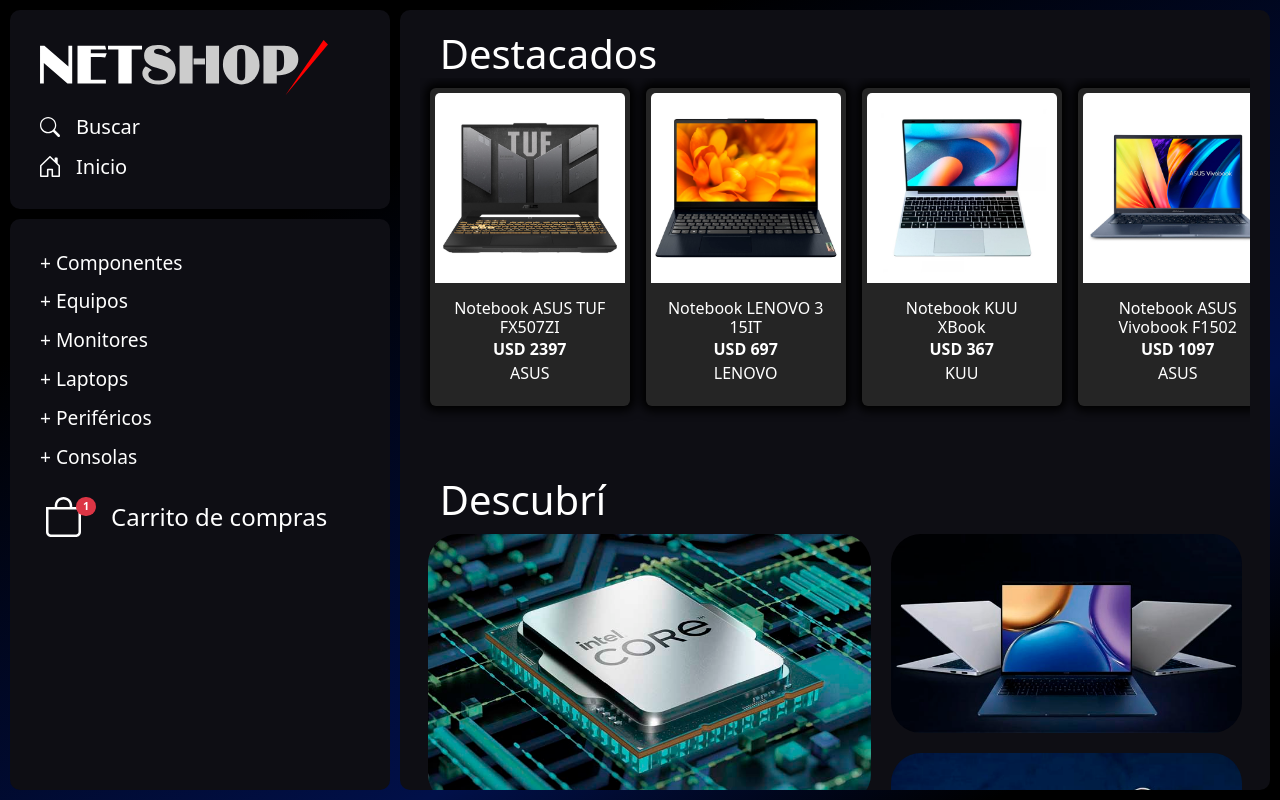
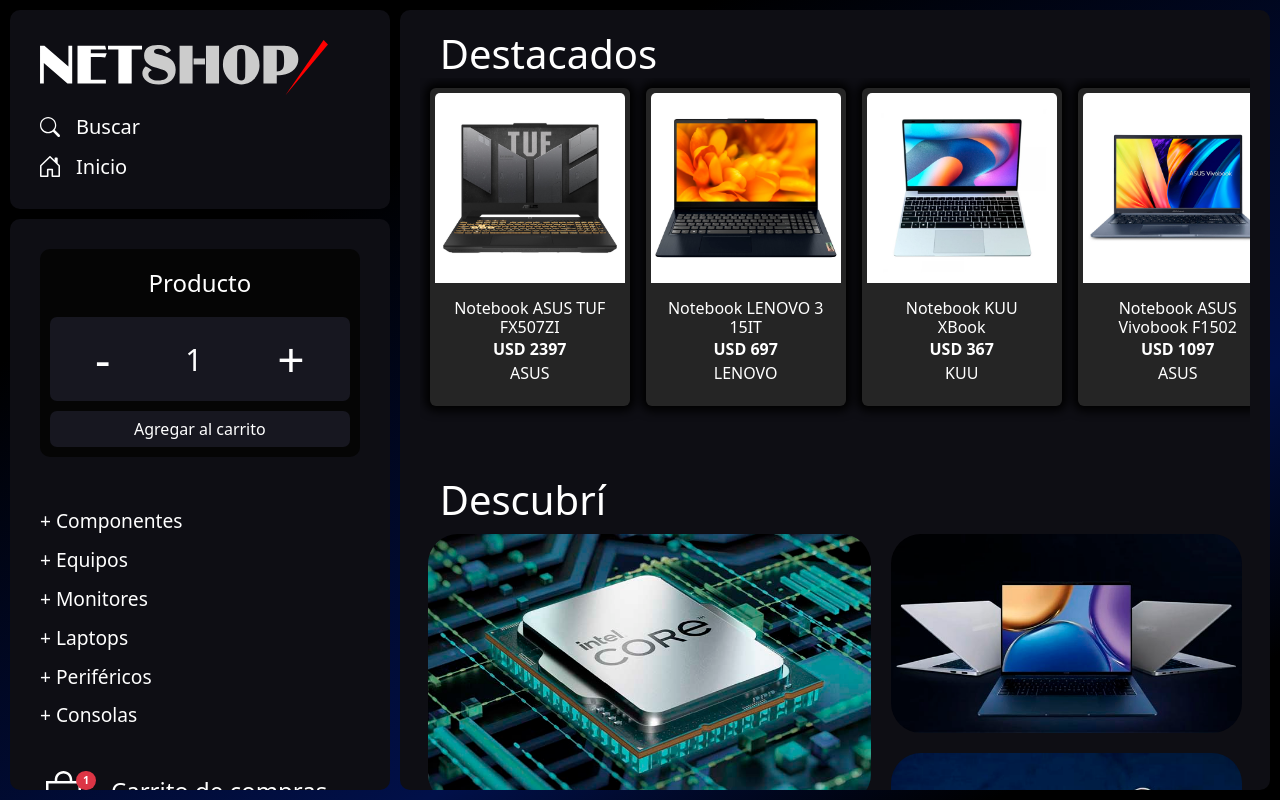
Before and after one commit to facuhdezz/ecommerce, a React (Vite) app in the folder ecommerce/: page / in a window 1280 px wide. Built offline with nearby package versions, Linux system fonts and the light colour scheme.

Commit message:
agregando contador de productos

```diff
--- a/ecommerce/src/App.jsx
+++ b/ecommerce/src/App.jsx
@@ -1,6 +1,6 @@
 import Aside from "./components/Aside"
 import ItemListContainer from "./components/ItemListContainer"
-import Content from "./components/content"
+import Content from "./components/Content"
 
 function App() {
   return (
--- a/ecommerce/src/components/AsideBody.jsx
+++ b/ecommerce/src/components/AsideBody.jsx
@@ -1,19 +1,21 @@
 import CartWidget from "./CartWidget";
+import ItemCount from "./ItemCount";
 
 const AsideBody = () => {
+    let initial = localStorage.getItem("initial") || 1; {/* Guardo el valor inicial en el local storage (desde ItemCount) para que no se reinicie el contador al recargar la página */}
+
     return (
         <>
-            <section className="bodyAside">
+            <article className="bodyAside">
+                <ItemCount stock={10} initial={initial} />
                 <a className="linkAside" href="#">+ Componentes</a>
                 <a className="linkAside" href="#">+ Equipos</a>
                 <a className="linkAside" href="#">+ Monitores</a>
                 <a className="linkAside" href="#">+ Laptops</a>
                 <a className="linkAside" href="#">+ Periféricos</a>
                 <a className="linkAside" href="#">+ Consolas</a>
-                <article>
-                    <CartWidget></CartWidget>
-                </article>
-            </section>
+                <CartWidget />
+            </article>
         </>
     )
 }
--- a/ecommerce/src/components/AsideCab.jsx
+++ b/ecommerce/src/components/AsideCab.jsx
@@ -1,6 +1,6 @@
-import Logo from "../assets/netshop-text-light.svg"
-import Search from "../assets/search.svg"
-import Home from "../assets/home.svg"
+import Logo from "../assets/netshop-text-light.svg";
+import Search from "../assets/search.svg";
+import Home from "../assets/home.svg";
 
 const AsideCab = () => {
     return (
--- a/ecommerce/src/components/CartWidget.jsx
+++ b/ecommerce/src/components/CartWidget.jsx
@@ -2,7 +2,7 @@
 
 const CartWidget = () => {
     return (
-        <div className="d-inline-flex gap-4 align-items-center">
+        <div className="d-inline-flex gap-4 align-items-center cartWidget">
             <button type="button" className="cartButton">
                 <img src={Cart} alt="Icono bolsa de compras" className="cart" />
                 <span className="badge rounded-pill bg-danger cartNotification">
--- /dev/null
+++ b/ecommerce/src/components/ItemCount.jsx
@@ -0,0 +1,48 @@
+import { useEffect, useState } from "react";
+
+const ItemCount = ({stock, initial}) => {
+
+    const [cantidad, setCantidad] = useState(initial);
+
+    const incrementar = () => {
+        let input = document.getElementById("inputCantidad");
+        let max = input.getAttribute("max");
+        if (cantidad < max) {
+            setCantidad(cantidad + 1);
+        } else {
+            alert('No hay más cantidad disponible');
+        }
+    }
+
+    const decrementar = () => {
+        let input = document.getElementById("inputCantidad");
+        let min = input.getAttribute("min");
+        if (cantidad > min) {
+            setCantidad(cantidad - 1);
+        }
+    }
+
+    useEffect(() => {
+        let input = document.getElementById("inputCantidad");
+        input.setAttribute("value", cantidad);
+        localStorage.setItem('initial', cantidad);
+    }, [cantidad])
+
+    return (
+        <>
+            <div className="contador">
+                <h3>Producto</h3>
+                <div>
+                    <button id="decrementar" className="botonesContador" onClick={decrementar}> - </button>
+                    <input id="inputCantidad" type="number" min={0} max={stock} value={cantidad} readOnly />
+                    <button id="incrementar" className="botonesContador" onClick={incrementar}>+</button>
+                </div>
+                <div>
+                    <button id="agregarCarrito" className="agregarCarrito">Agregar al carrito</button>
+                </div>
+            </div>
+        </>
+    )
+}
+
+export default ItemCount;
--- a/ecommerce/src/styles.css
+++ b/ecommerce/src/styles.css
@@ -1,8 +1,11 @@
 /* #1e1e21 */
 /* #5C001F */
 
+/* ------      ESTILOS GENERALES      ------ */
+
 *{
   scroll-behavior: smooth;
+  box-sizing: border-box;
 }
 
 body {
@@ -25,13 +28,57 @@
   margin: 0;
 }
 
+button {
+  background: none;
+  border: none;
+}
+
+input::-webkit-outer-spin-button,
+input::-webkit-inner-spin-button {
+  -webkit-appearance: none;
+  margin: 0;
+}
+
+input[type=number] {
+  -moz-appearance: textfield;
+  appearance: textfield;
+}
+
+.root > main::-webkit-scrollbar,
+.bodyAside::-webkit-scrollbar { /* Personalizo el scrollbar para navegadores con webkit */
+  -webkit-appearance: none;
+  width: 5px;
+}
+
+.root > main::-webkit-scrollbar-thumb,
+.bodyAside::-webkit-scrollbar-thumb {
+  background-color: #797979;
+  border-radius: 20px;
+}
+
+.root > main::-webkit-scrollbar-track,
+.bodyAside::-webkit-scrollbar-track {
+  width: 5px;
+  border-radius: 5px;
+}
+
+.productos::-webkit-scrollbar {
+  height: 5px;
+  background-color: #252525;
+}
+
+.productos::-webkit-scrollbar-thumb {
+  background-color: #797979;
+  border-radius: 20px;
+}
+
 /* ----- CUERPO DE LA PÁGINA ----- */
 
 .root {
   display: flex;
   flex-direction: row;
   gap: 10px;
-  height: 100vh;
+  height: 100dvh;
   padding: 10px;
 }
 
@@ -62,6 +109,7 @@
 .bodyAside {
   height: 100%;
   gap: 10px;
+  overflow-y: scroll;
 }
 
 .bodyAside a {
@@ -77,6 +125,57 @@
   margin-top: 15px;
 }
 
+.contador {
+  background-color: rgb(5, 5, 5);
+  color: rgb(255, 255, 255);
+  display: flex;
+  flex-direction: column;
+  gap: 10px;
+  margin-bottom: 40px;
+  padding: 10px;
+  border-radius: 10px;
+}
+
+.contador h3 {
+  text-align: center;
+  padding: 10px;
+  font-size: 1.5rem;
+}
+
+.contador div {
+  background-color: #171720;
+  display: flex;
+  justify-content: center;
+  align-items: center;
+  padding: 5px;
+  border-radius: 7px;
+}
+
+#inputCantidad {
+  background: none;
+  color: rgb(255, 255, 255);
+  text-align: center;
+  height: 40px;
+  width: 80%;
+  font-size: 30px;
+  border: none;
+}
+
+.botonesContador {
+  color: rgb(255, 255, 255);
+  padding-inline: 40px;
+  font-size: 3rem;
+}
+
+.agregarCarrito {
+  color: rgb(255, 255, 255);
+  font-size: 1rem;
+}
+
+.cartWidget {
+  margin-top: 30px;
+}
+
 .cart {
   transition: .3s;
   width: 35px;
@@ -88,8 +187,6 @@
 
 .cartButton {
   position: relative;
-  background: none;
-  border: none;
   font-size: .9rem;
 }
 
@@ -113,21 +210,6 @@
   overflow-y: scroll;
 }
 
-.root > main::-webkit-scrollbar { /* Personalizo el scrollbar para navegadores con webkit */
-  -webkit-appearance: none;
-  width: 5px;
-}
-
-.root > main::-webkit-scrollbar-thumb {
-  background-color: #797979;
-  border-radius: 20px;
-}
-
-.root > main::-webkit-scrollbar-track {
-  width: 5px;
-  border-radius: 5px;
-}
-
 .titulos {
   margin-left: 20px;
 }
@@ -139,16 +221,6 @@
   margin-bottom: 50px;
   padding-bottom: 10px;
   overflow-x: scroll;
-}
-
-.productos::-webkit-scrollbar {
-  height: 5px;
-  background-color: #252525;
-}
-
-.productos::-webkit-scrollbar-thumb {
-  background-color: #797979;
-  border-radius: 20px;
 }
 
 .itemList {
```
Also changed, not shown: ecommerce/src/api/categories/1-laptops/products.json (+18 -9 lines).
